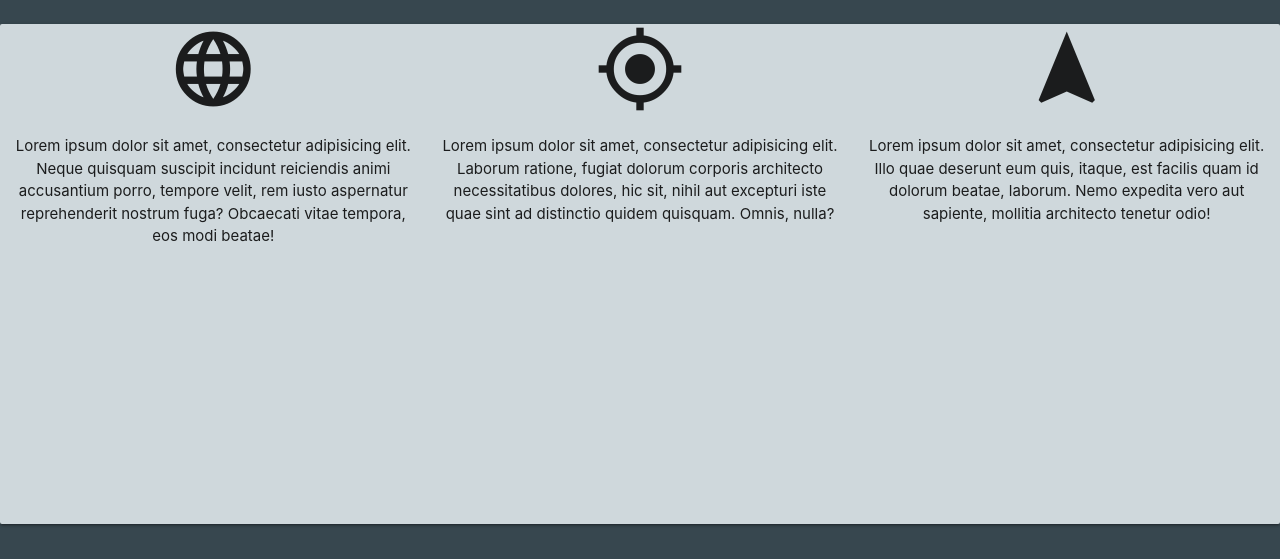
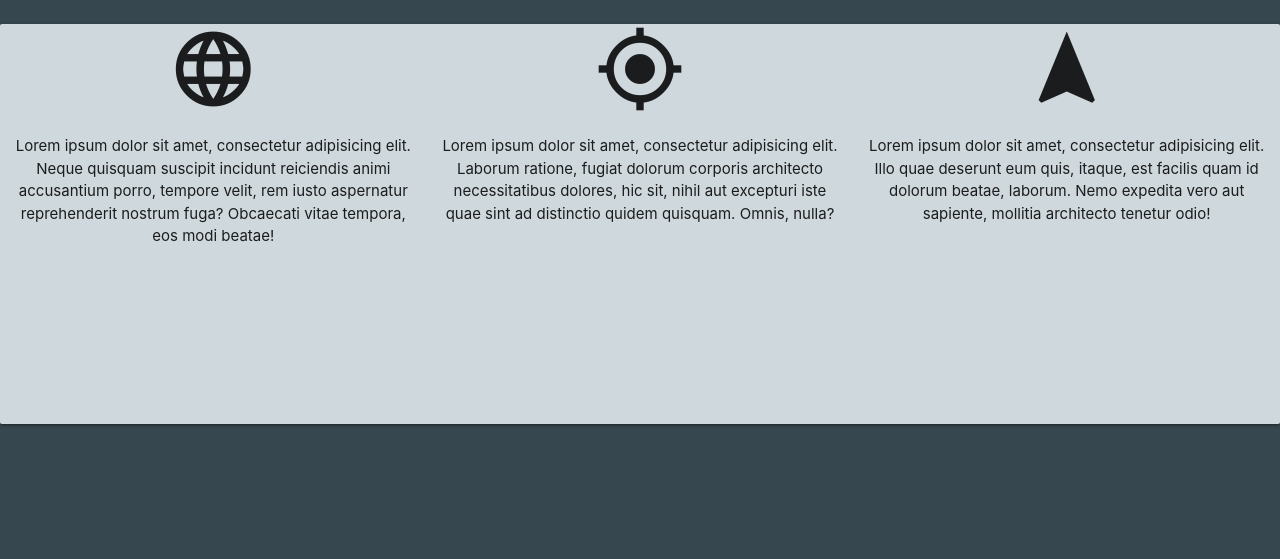
Before and after one commit to saularevalo8/respace, a website: page index.html in a window 1280 px wide. Shown: the part 612-1171 px from the top of the page. After the commit the page ends 1071 px from the top, so only its background shows below. Drawn offline with nearby package versions, Linux system fonts and the light colour scheme.

Commit message:
changed card size on index

```diff
--- a/index.html
+++ b/index.html
@@ -36,7 +36,7 @@
         </div>
     </div>
     <div class="row">
-        <div class="card large blue-grey lighten-4">
+        <div class="card medium blue-grey lighten-4">
             <div class="row">
                 <div class="col s4 center">
                         <i class="large material-icons">language</i>
```
